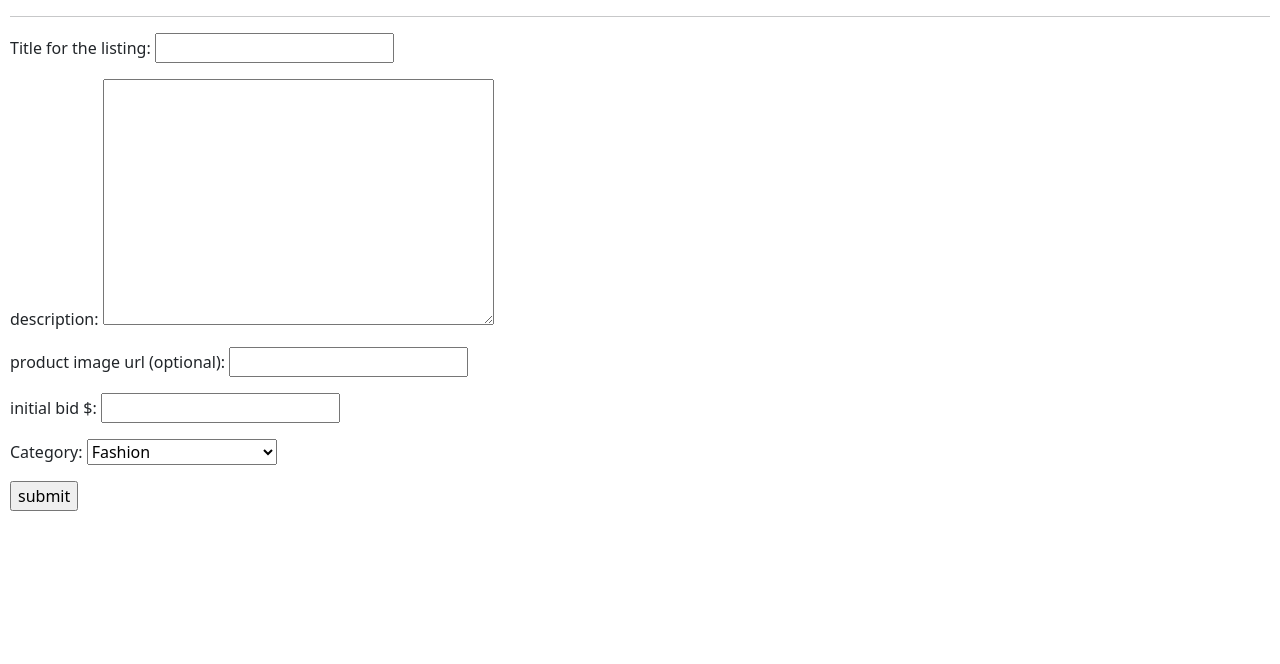
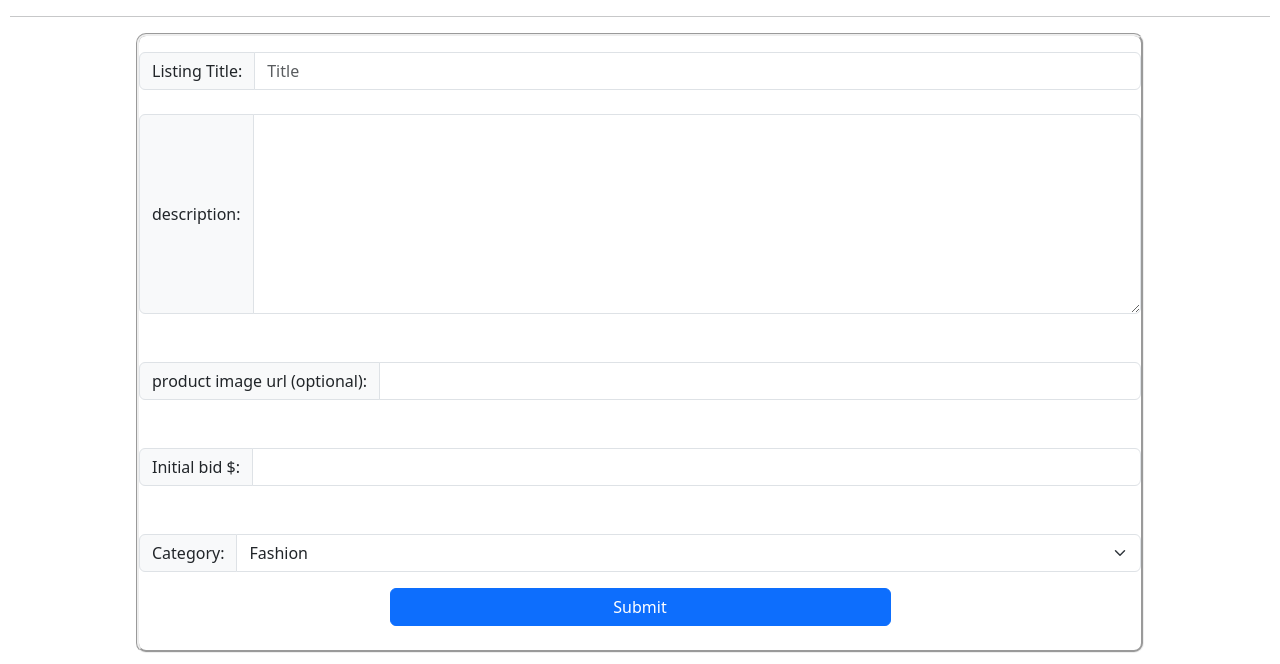
Before and after one commit to Maazalisaeed/commerce, a Django app: page /create_listings in a window 1280 px wide. Shown: the part 136-800 px from the top of the page. Run offline with Django 3.2, Linux system fonts and the light colour scheme; some libraries are stand-ins or nearby versions.

Commit message:
login page, register, categories, create listing all have been beautify lasly listing page is left

```diff
--- a/auctions/forms.py
+++ b/auctions/forms.py
@@ -11,11 +11,11 @@ categories =(
     ("Others","Others"),
 )
 class new_listing_form(forms.Form): # this is a form that is created by django for data about a new listing on the commerce website
-    title = forms.CharField(label="Title for the listing",max_length=80, required= True)
-    description = forms.CharField(label="description", widget=forms.Textarea(attrs={'class':"description"}), required=True, max_length= 10000)
-    image_url = forms.URLField(label="product image url (optional)", required=False)
-    initial_bid = forms.FloatField(label="initial bid $",validators = [MinValueValidator(0)], required= True, widget=forms.NumberInput(attrs={'min': '0'}))
-    category = forms.ChoiceField(choices = categories,required=True)
+    title = forms.CharField(label="Listing Title",max_length=80, required= True,widget=forms.TextInput(attrs={'class':'form-control','placeholder':'Title','aria-label':'Title','aria-describedby':'basic-addon1'}))
+    description = forms.CharField(label="description", widget=forms.Textarea(attrs={'class':'form-control','aria-label':'Description'}), required=True, max_length= 10000)
+    image_url = forms.URLField(label="product image url (optional)", required=False, widget=forms.URLInput(attrs={'class': 'form-control','id':'basic-url','aria-describedby':'basic-addon3 basic-addon4'}))
+    initial_bid = forms.FloatField(label="Initial bid $",validators = [MinValueValidator(0)], required= True, widget=forms.NumberInput(attrs={'min': '0','class':'form-control','aria-label':'Amount in USD only'}))
+    category = forms.ChoiceField(choices = categories,required=True,widget=forms.Select(attrs={'class': 'form-select','id':'inputGroupSelect01'}))
 class biding_form(forms.Form):
     current_bid = forms.FloatField(label="Your bid $",validators = [MinValueValidator(0)], required= True, widget=forms.NumberInput(attrs={'min': '0'}))
     listing_id = forms.IntegerField(widget=forms.HiddenInput(), required=True)
--- a/auctions/static/auctions/styles.css
+++ b/auctions/static/auctions/styles.css
@@ -9,3 +9,22 @@ body {
     width: auto;
 
 }
+.category{
+
+    box-shadow: 7px 7px 3px grey
+}
+.button{
+    background-color: transparent;
+    border: 0px;
+}
+textarea {
+    height: 25vh;
+    width: 80%;
+}
+.redesign_form{
+    max-width: 80%;
+    margin-left: auto;
+    margin-right: auto;
+    border-radius: 10px;
+    border: 3px groove;
+}
--- a/auctions/templates/auctions/new_listing.html
+++ b/auctions/templates/auctions/new_listing.html
@@ -2,9 +2,37 @@
 {% block title %}Create a new listing{% endblock %}
 {% block body %}
 <div class="hide_active">{% block active2 %}active{% endblock %}</div>
-<form action="{% url 'create_listing' %}" method="post">
-{% csrf_token %}
-{{ form.as_p }}
-<input type="submit" value="submit">
-</form>
+<div class="redesign_form">
+    <form action="{% url 'create_listing' %}" method="post">
+        {% csrf_token %}
+        <div class="input-group mb-4 mt-3">
+            <span class="input-group-text" id="basic-addon1">{{ form.title.label_tag }}</span>
+            {{ form.title}}
+        </div>
+
+        <div class="input-group mb-5">
+            <span class="input-group-text">{{form.description.label_tag}}</span>
+            {{form.description}}
+        </div>
+        <div class="mb-5">
+            <div class="input-group">
+                <span class="input-group-text">{{form.image_url.label_tag}}</span>
+                {{form.image_url}}
+            </div>
+        </div>
+
+        <div class="input-group mb-5">
+            <span class="input-group-text">{{form.initial_bid.label_tag}}</span>
+            {{form.initial_bid}}
+        </div>
+
+        <div class="input-group mb-3">
+            <span class="input-group-text">{{form.category.label_tag}}</span>
+            {{form.category}}
+        </div>
+        <div class="d-grid col-6 mx-auto">
+            <input class="btn btn-primary mb-4" type="submit" value="Submit">
+        </div>
+    </form>
+</div>
 {% endblock %}
```
Also changed, not shown: auctions/templates/auctions/categories.html (+16 -6 lines), auctions/templates/auctions/login.html (+14 -9 lines), auctions/templates/auctions/register.html (+16 -14 lines), db.sqlite3.
